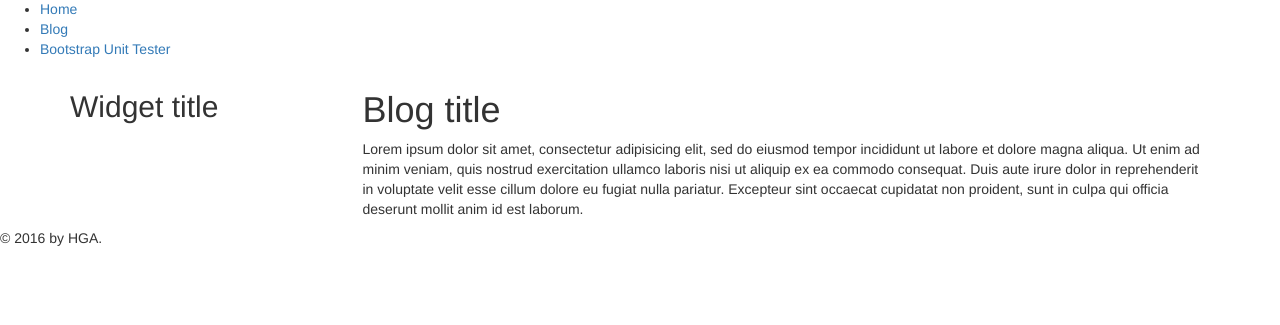
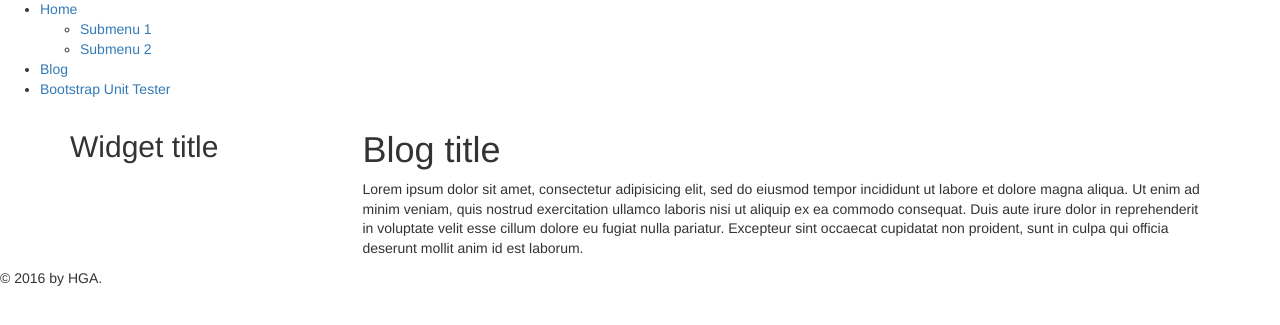
Before and after one commit to anhskohbo/jekyll-for-frontend, a Jekyll site: the page built from src/single.html, in a window 1280 px wide. Shown: the top 325 px of the page. Built offline with Jekyll 4.4.1, drawn with Linux system fonts in a browser that asks for light colours.

Commit message:
Example submenu

```diff
--- a/src/_data/menu.yml
+++ b/src/_data/menu.yml
@@ -1,5 +1,11 @@
 - title: Home
   href: index.html
+  submenu:
+    - title: Submenu 1
+      href: "#"
+
+    - title: Submenu 2
+      href: "#main"
 
 - title: Blog
   href: single.html
```
